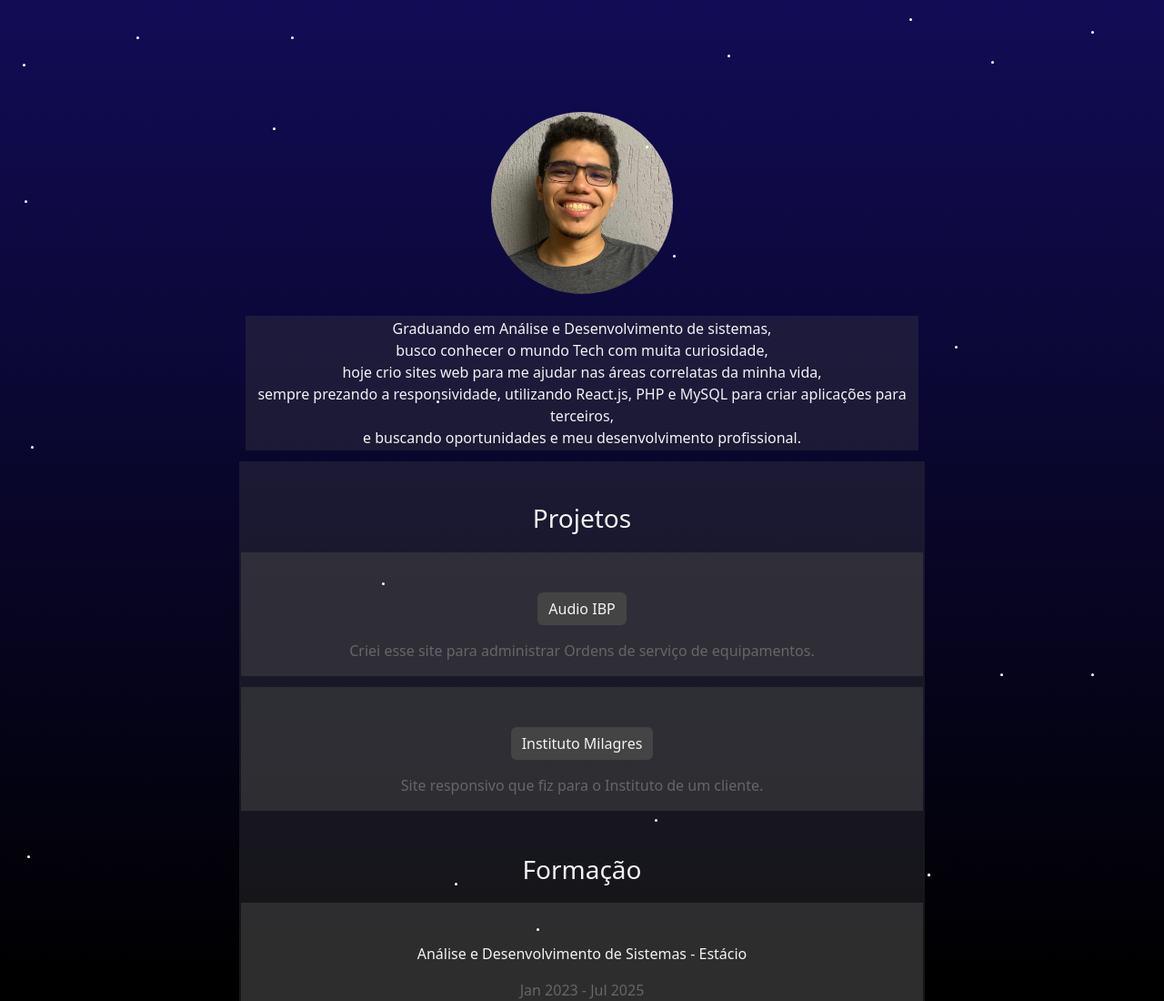
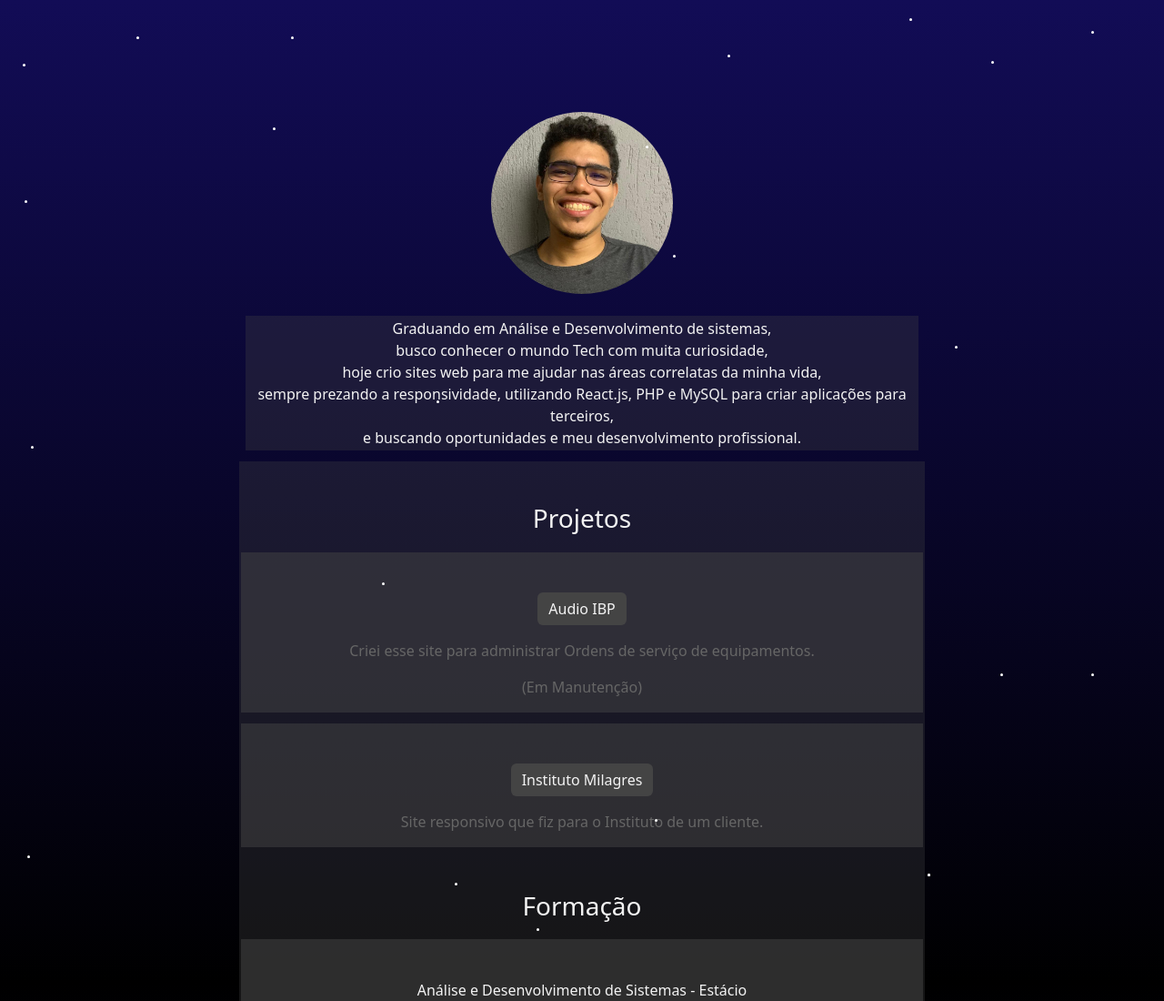
Before and after one commit to jorgesoares2997/portf, a plain HTML site: page portfolio.html in a window 1280 px wide. Shown: the top 1100 px of the page at 91% size. Drawn offline with nearby package versions, Linux system fonts and the light colour scheme.

Commit message:
Update portfolio.html

```diff
--- a/portfolio.html
+++ b/portfolio.html
@@ -28,6 +28,7 @@
           <div class="projetos-separados">
             <p><a href="https://audioibp.site" target="_blank" class="btn btn-primary">Audio IBP</a></p>
             <p class="paragrafo">Criei esse site para administrar Ordens de serviço de equipamentos.</p>
+             <blockquote> <p class="paragrafo">(Em Manutenção)</p></blockquote>
           </div>
           <div class="projetos-separados">
             <p><a href="https://institutodemusicamilagres.com" target="_blank" class="btn btn-primary">Instituto Milagres</a></p>
```
